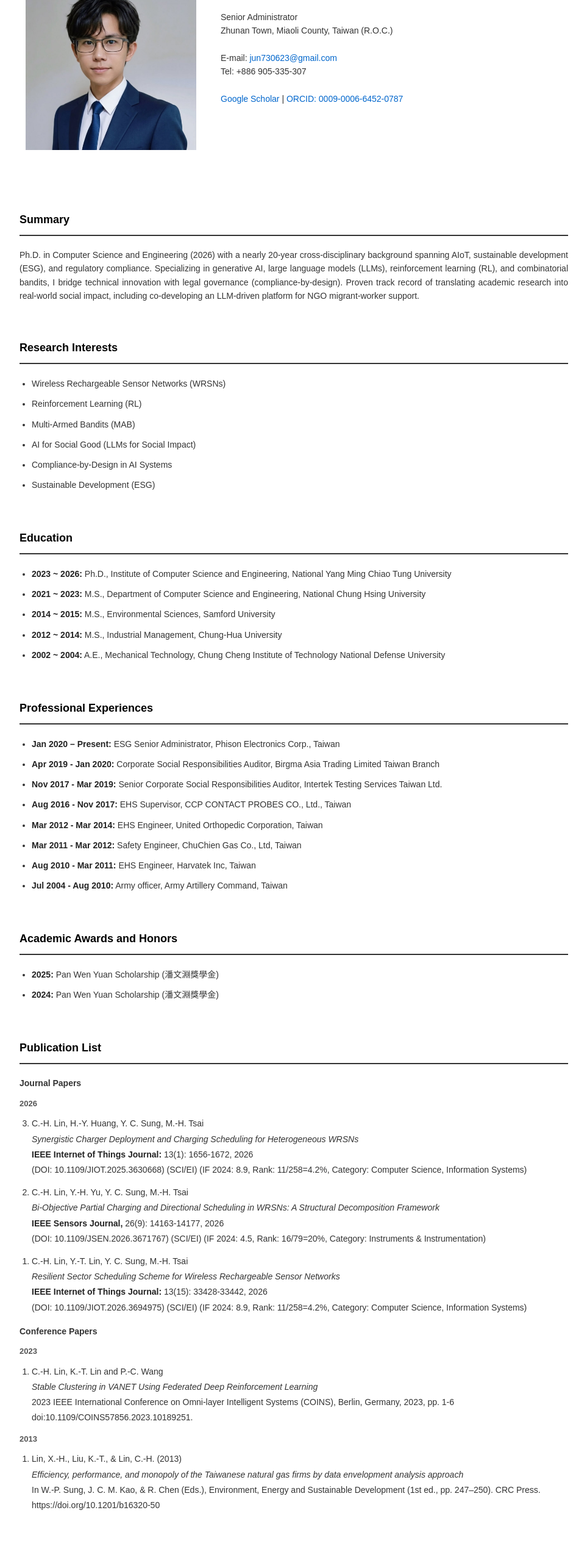
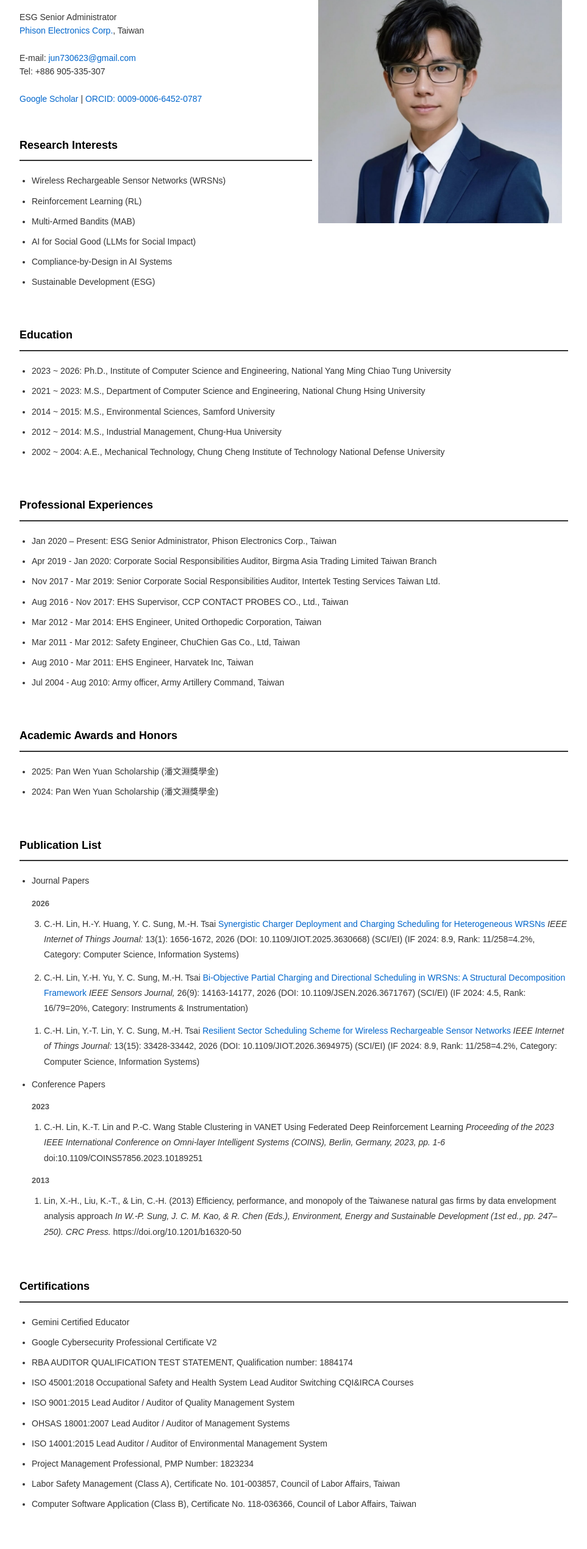
Before and after one commit to teddy623/Homepage, a plain HTML site: page index.html in a window 1280 px wide. Shown: the part 104-2644 px from the top of the page at 61% size, without its empty margins (158-1121 px from the left). Drawn offline with Linux system fonts and the light colour scheme.

Commit message:
Redesign: Follow menghsun style, remove summary and address, add organization

```diff
--- a/index.html
+++ b/index.html
@@ -12,39 +12,22 @@
 <body>
   <div id="body">
     <a name="top" id="top"></a>
+    <base target="_blank">
 
     <!-- Profile Section with Photo -->
     <div class="section">
-      <div class="profile-container">
-        <img src="profile.jpg" style="border:10px solid white; width:280px; height:auto;" alt="Chun-Hsien Lin" />
-        <div class="profile-text">
       <div class="sectionheadsep">
+        <img src="profile.jpg" style="border:10px solid white; float:right; width:300pt;" alt="Chun-Hsien Lin" />
         <b class="sectionhead"><a name="id_profile" id="id_profile">Chun-Hsien (Teddy) Lin</a></b>
       </div>
-          Senior Administrator<br />
-          Zhunan Town, Miaoli County, Taiwan (R.O.C.)<br />
+      ESG Senior Administrator<br />
+      <a href="https://www.phison.com/">Phison Electronics Corp.</a>, Taiwan<br />
       <br />
       E-mail: <a href="mailto:jun730623@gmail.com">jun730623@gmail.com</a><br />
       Tel: +886 905-335-307<br />
       <br />
-          <a href="https://scholar.google.com/citations?user=YOUR_ID" target="_blank">Google Scholar</a> |
-          <a href="https://orcid.org/0009-0006-6452-0787" target="_blank">ORCID: 0009-0006-6452-0787</a>
-        </div>
-      </div>
-    </div>
-
-    <!-- Summary Section -->
-    <div class="section">
-      <div class="sectionheadsep">
-        <b class="sectionhead"><a name="id_summary" id="id_summary">Summary</a></b>
-      </div>
-      <p>
-        Ph.D. in Computer Science and Engineering (2026) with a nearly 20-year cross-disciplinary background
-        spanning AIoT, sustainable development (ESG), and regulatory compliance. Specializing in generative AI,
-        large language models (LLMs), reinforcement learning (RL), and combinatorial bandits, I bridge technical
-        innovation with legal governance (compliance-by-design). Proven track record of translating academic
-        research into real-world social impact, including co-developing an LLM-driven platform for NGO migrant-worker support.
-      </p>
+      <a href="https://scholar.google.com/citations?user=YOUR_ID">Google Scholar</a> |
+      <a href="https://orcid.org/0009-0006-6452-0787">ORCID: 0009-0006-6452-0787</a>
     </div>
 
     <!-- Research Interests Section -->
@@ -53,12 +36,12 @@
         <b class="sectionhead"><a name="id_interests" id="id_interests">Research Interests</a></b>
       </div>
       <ul>
-        <li>Wireless Rechargeable Sensor Networks (WRSNs)</li>
-        <li>Reinforcement Learning (RL)</li>
-        <li>Multi-Armed Bandits (MAB)</li>
-        <li>AI for Social Good (LLMs for Social Impact)</li>
-        <li>Compliance-by-Design in AI Systems</li>
-        <li>Sustainable Development (ESG)</li>
+        <li>Wireless Rechargeable Sensor Networks (WRSNs)
+        <li>Reinforcement Learning (RL)
+        <li>Multi-Armed Bandits (MAB)
+        <li>AI for Social Good (LLMs for Social Impact)
+        <li>Compliance-by-Design in AI Systems
+        <li>Sustainable Development (ESG)
       </ul>
     </div>
 
@@ -69,11 +52,11 @@
       </div>
 
       <ul>
-        <li><strong>2023 ~ 2026:</strong> Ph.D., Institute of Computer Science and Engineering, National Yang Ming Chiao Tung University</li>
-        <li><strong>2021 ~ 2023:</strong> M.S., Department of Computer Science and Engineering, National Chung Hsing University</li>
-        <li><strong>2014 ~ 2015:</strong> M.S., Environmental Sciences, Samford University</li>
-        <li><strong>2012 ~ 2014:</strong> M.S., Industrial Management, Chung-Hua University</li>
-        <li><strong>2002 ~ 2004:</strong> A.E., Mechanical Technology, Chung Cheng Institute of Technology National Defense University</li>
+        <li>2023 ~ 2026: Ph.D., Institute of Computer Science and Engineering, National Yang Ming Chiao Tung University
+        <li>2021 ~ 2023: M.S., Department of Computer Science and Engineering, National Chung Hsing University
+        <li>2014 ~ 2015: M.S., Environmental Sciences, Samford University
+        <li>2012 ~ 2014: M.S., Industrial Management, Chung-Hua University
+        <li>2002 ~ 2004: A.E., Mechanical Technology, Chung Cheng Institute of Technology National Defense University
       </ul>
     </div>
 
@@ -84,14 +67,14 @@
       </div>
 
       <ul>
-        <li><strong>Jan 2020 – Present:</strong> ESG Senior Administrator, Phison Electronics Corp., Taiwan</li>
-        <li><strong>Apr 2019 - Jan 2020:</strong> Corporate Social Responsibilities Auditor, Birgma Asia Trading Limited Taiwan Branch</li>
-        <li><strong>Nov 2017 - Mar 2019:</strong> Senior Corporate Social Responsibilities Auditor, Intertek Testing Services Taiwan Ltd.</li>
-        <li><strong>Aug 2016 - Nov 2017:</strong> EHS Supervisor, CCP CONTACT PROBES CO., Ltd., Taiwan</li>
-        <li><strong>Mar 2012 - Mar 2014:</strong> EHS Engineer, United Orthopedic Corporation, Taiwan</li>
-        <li><strong>Mar 2011 - Mar 2012:</strong> Safety Engineer, ChuChien Gas Co., Ltd, Taiwan</li>
-        <li><strong>Aug 2010 - Mar 2011:</strong> EHS Engineer, Harvatek Inc, Taiwan</li>
-        <li><strong>Jul 2004 - Aug 2010:</strong> Army officer, Army Artillery Command, Taiwan</li>
+        <li>Jan 2020 – Present: ESG Senior Administrator, Phison Electronics Corp., Taiwan
+        <li>Apr 2019 - Jan 2020: Corporate Social Responsibilities Auditor, Birgma Asia Trading Limited Taiwan Branch
+        <li>Nov 2017 - Mar 2019: Senior Corporate Social Responsibilities Auditor, Intertek Testing Services Taiwan Ltd.
+        <li>Aug 2016 - Nov 2017: EHS Supervisor, CCP CONTACT PROBES CO., Ltd., Taiwan
+        <li>Mar 2012 - Mar 2014: EHS Engineer, United Orthopedic Corporation, Taiwan
+        <li>Mar 2011 - Mar 2012: Safety Engineer, ChuChien Gas Co., Ltd, Taiwan
+        <li>Aug 2010 - Mar 2011: EHS Engineer, Harvatek Inc, Taiwan
+        <li>Jul 2004 - Aug 2010: Army officer, Army Artillery Command, Taiwan
       </ul>
     </div>
 
@@ -102,8 +85,8 @@
       </div>
 
       <ul>
-        <li><strong>2025:</strong> Pan Wen Yuan Scholarship (潘文淵獎學金)</li>
-        <li><strong>2024:</strong> Pan Wen Yuan Scholarship (潘文淵獎學金)</li>
+        <li>2025: Pan Wen Yuan Scholarship (潘文淵獎學金)
+        <li>2024: Pan Wen Yuan Scholarship (潘文淵獎學金)
       </ul>
     </div>
 
@@ -113,41 +96,43 @@
         <b class="sectionhead"><a name="id_publications" id="id_publications">Publication List</a></b>
       </div>
 
-      <h4>Journal Papers</h4>
+      <ul>
+        <li>Journal Papers
           <h5>2026</h5>
           <ol reversed="reversed">
-        <li>C.-H. Lin, H.-Y. Huang, Y. C. Sung, M.-H. Tsai<br />
-          <em>Synergistic Charger Deployment and Charging Scheduling for Heterogeneous WRSNs</em><br />
-          <strong>IEEE Internet of Things Journal:</strong> 13(1): 1656-1672, 2026<br />
-          (DOI: 10.1109/JIOT.2025.3630668) (SCI/EI) (IF 2024: 8.9, Rank: 11/258=4.2%, Category: Computer Science, Information Systems)</li>
+            <li>C.-H. Lin, H.-Y. Huang, Y. C. Sung, M.-H. Tsai
+              <a href="https://ieeexplore.ieee.org/document/10.1109/JIOT.2025.3630668">Synergistic Charger Deployment and Charging Scheduling for Heterogeneous WRSNs</a>
+              <em>IEEE Internet of Things Journal:</em> 13(1): 1656-1672, 2026
+              (DOI: 10.1109/JIOT.2025.3630668) (SCI/EI) (IF 2024: 8.9, Rank: 11/258=4.2%, Category: Computer Science, Information Systems)
 
-        <li>C.-H. Lin, Y.-H. Yu, Y. C. Sung, M.-H. Tsai<br />
-          <em>Bi-Objective Partial Charging and Directional Scheduling in WRSNs: A Structural Decomposition Framework</em><br />
-          <strong>IEEE Sensors Journal,</strong> 26(9): 14163-14177, 2026<br />
-          (DOI: 10.1109/JSEN.2026.3671767) (SCI/EI) (IF 2024: 4.5, Rank: 16/79=20%, Category: Instruments & Instrumentation)</li>
+            <li>C.-H. Lin, Y.-H. Yu, Y. C. Sung, M.-H. Tsai
+              <a href="https://ieeexplore.ieee.org/document/10.1109/JSEN.2026.3671767">Bi-Objective Partial Charging and Directional Scheduling in WRSNs: A Structural Decomposition Framework</a>
+              <em>IEEE Sensors Journal,</em> 26(9): 14163-14177, 2026
+              (DOI: 10.1109/JSEN.2026.3671767) (SCI/EI) (IF 2024: 4.5, Rank: 16/79=20%, Category: Instruments & Instrumentation)
 
-        <li>C.-H. Lin, Y.-T. Lin, Y. C. Sung, M.-H. Tsai<br />
-          <em>Resilient Sector Scheduling Scheme for Wireless Rechargeable Sensor Networks</em><br />
-          <strong>IEEE Internet of Things Journal:</strong> 13(15): 33428-33442, 2026<br />
-          (DOI: 10.1109/JIOT.2026.3694975) (SCI/EI) (IF 2024: 8.9, Rank: 11/258=4.2%, Category: Computer Science, Information Systems)</li>
+            <li>C.-H. Lin, Y.-T. Lin, Y. C. Sung, M.-H. Tsai
+              <a href="https://ieeexplore.ieee.org/document/10.1109/JIOT.2026.3694975">Resilient Sector Scheduling Scheme for Wireless Rechargeable Sensor Networks</a>
+              <em>IEEE Internet of Things Journal:</em> 13(15): 33428-33442, 2026
+              (DOI: 10.1109/JIOT.2026.3694975) (SCI/EI) (IF 2024: 8.9, Rank: 11/258=4.2%, Category: Computer Science, Information Systems)
           </ol>
 
-      <h4>Conference Papers</h4>
+        <li>Conference Papers
           <h5>2023</h5>
           <ol reversed="reversed">
-        <li>C.-H. Lin, K.-T. Lin and P.-C. Wang<br />
-          <em>Stable Clustering in VANET Using Federated Deep Reinforcement Learning</em><br />
-          2023 IEEE International Conference on Omni-layer Intelligent Systems (COINS), Berlin, Germany, 2023, pp. 1-6<br />
-          doi:10.1109/COINS57856.2023.10189251.</li>
+            <li>C.-H. Lin, K.-T. Lin and P.-C. Wang
+              Stable Clustering in VANET Using Federated Deep Reinforcement Learning
+              <em>Proceeding of the 2023 IEEE International Conference on Omni-layer Intelligent Systems (COINS), Berlin, Germany, 2023, pp. 1-6</em>
+              doi:10.1109/COINS57856.2023.10189251
           </ol>
 
           <h5>2013</h5>
           <ol reversed="reversed">
-        <li>Lin, X.-H., Liu, K.-T., & Lin, C.-H. (2013)<br />
-          <em>Efficiency, performance, and monopoly of the Taiwanese natural gas firms by data envelopment analysis approach</em><br />
-          In W.-P. Sung, J. C. M. Kao, & R. Chen (Eds.), Environment, Energy and Sustainable Development (1st ed., pp. 247–250). CRC Press.<br />
-          https://doi.org/10.1201/b16320-50</li>
+            <li>Lin, X.-H., Liu, K.-T., & Lin, C.-H. (2013)
+              Efficiency, performance, and monopoly of the Taiwanese natural gas firms by data envelopment analysis approach
+              <em>In W.-P. Sung, J. C. M. Kao, & R. Chen (Eds.), Environment, Energy and Sustainable Development (1st ed., pp. 247–250). CRC Press.</em>
+              https://doi.org/10.1201/b16320-50
           </ol>
+      </ul>
     </div>
 
     <!-- Certifications Section -->
@@ -157,16 +142,16 @@
       </div>
 
       <ul>
-        <li>Gemini Certified Educator</li>
-        <li>Google Cybersecurity Professional Certificate V2</li>
-        <li>RBA AUDITOR QUALIFICATION TEST STATEMENT, Qualification number: 1884174</li>
-        <li>ISO 45001:2018 Occupational Safety and Health System Lead Auditor Switching CQI&IRCA Courses</li>
-        <li>ISO 9001:2015 Lead Auditor / Auditor of Quality Management System</li>
-        <li>OHSAS 18001:2007 Lead Auditor / Auditor of Management Systems</li>
-        <li>ISO 14001:2015 Lead Auditor / Auditor of Environmental Management System</li>
-        <li>Project Management Professional, PMP Number: 1823234</li>
-        <li>Labor Safety Management (Class A), Certificate No. 101-003857, Council of Labor Affairs, Taiwan</li>
-        <li>Computer Software Application (Class B), Certificate No. 118-036366, Council of Labor Affairs, Taiwan</li>
+        <li>Gemini Certified Educator
+        <li>Google Cybersecurity Professional Certificate V2
+        <li>RBA AUDITOR QUALIFICATION TEST STATEMENT, Qualification number: 1884174
+        <li>ISO 45001:2018 Occupational Safety and Health System Lead Auditor Switching CQI&IRCA Courses
+        <li>ISO 9001:2015 Lead Auditor / Auditor of Quality Management System
+        <li>OHSAS 18001:2007 Lead Auditor / Auditor of Management Systems
+        <li>ISO 14001:2015 Lead Auditor / Auditor of Environmental Management System
+        <li>Project Management Professional, PMP Number: 1823234
+        <li>Labor Safety Management (Class A), Certificate No. 101-003857, Council of Labor Affairs, Taiwan
+        <li>Computer Software Application (Class B), Certificate No. 118-036366, Council of Labor Affairs, Taiwan
       </ul>
     </div>
 
@@ -174,7 +159,7 @@
     <div class="section">
       <hr />
       <p style="text-align: center; font-size: 0.9em; color: #666;">
-        Last updated: 2026 | This webpage is hosted on <a href="https://pages.github.com/" target="_blank">GitHub Pages</a>
+        Last updated: 2026 | This webpage is hosted on <a href="https://pages.github.com/">GitHub Pages</a>
       </p>
     </div>
   </div>
```
Lines whose indentation alone changed are shown as unchanged.
